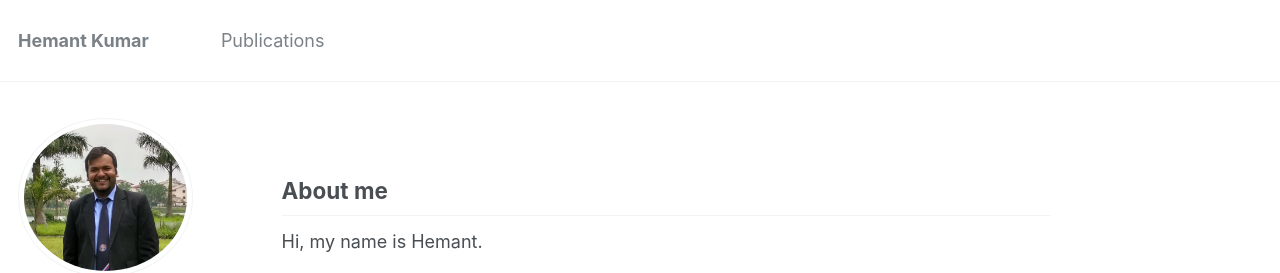
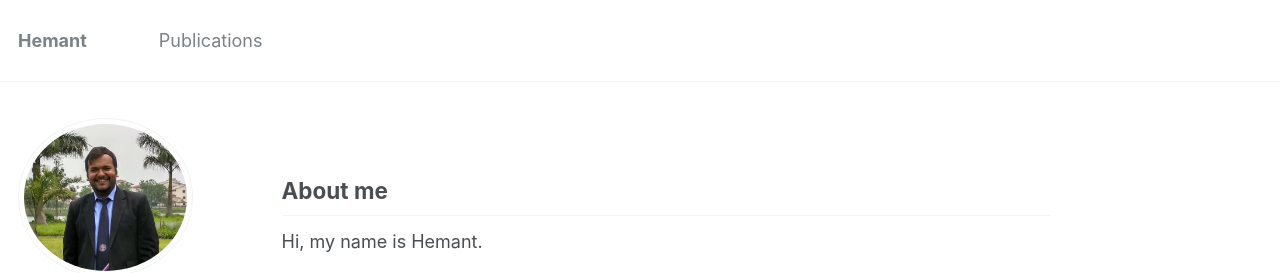
Before and after one commit to hemantkiitg/hemantkiitg.github.io, a Jekyll site: the page built from _pages/about.md, in a window 1280 px wide and 1263 px high. Shown: the top 273 px of the window. Built offline with Jekyll 4.4.1, drawn with Linux system fonts in a browser that asks for light colours.

Commit message:
Update _config.yml

```diff
--- a/_config.yml
+++ b/_config.yml
@@ -7,7 +7,7 @@
 
 # Site Settings
 locale                   : "en-US"
-title                    : "Hemant Kumar"
+title                    : "Hemant"
 title_separator          : "-"
 name                     : &name "Hemant Kumar"
 description              : &description "PhD Student in Biochemistry"
```
